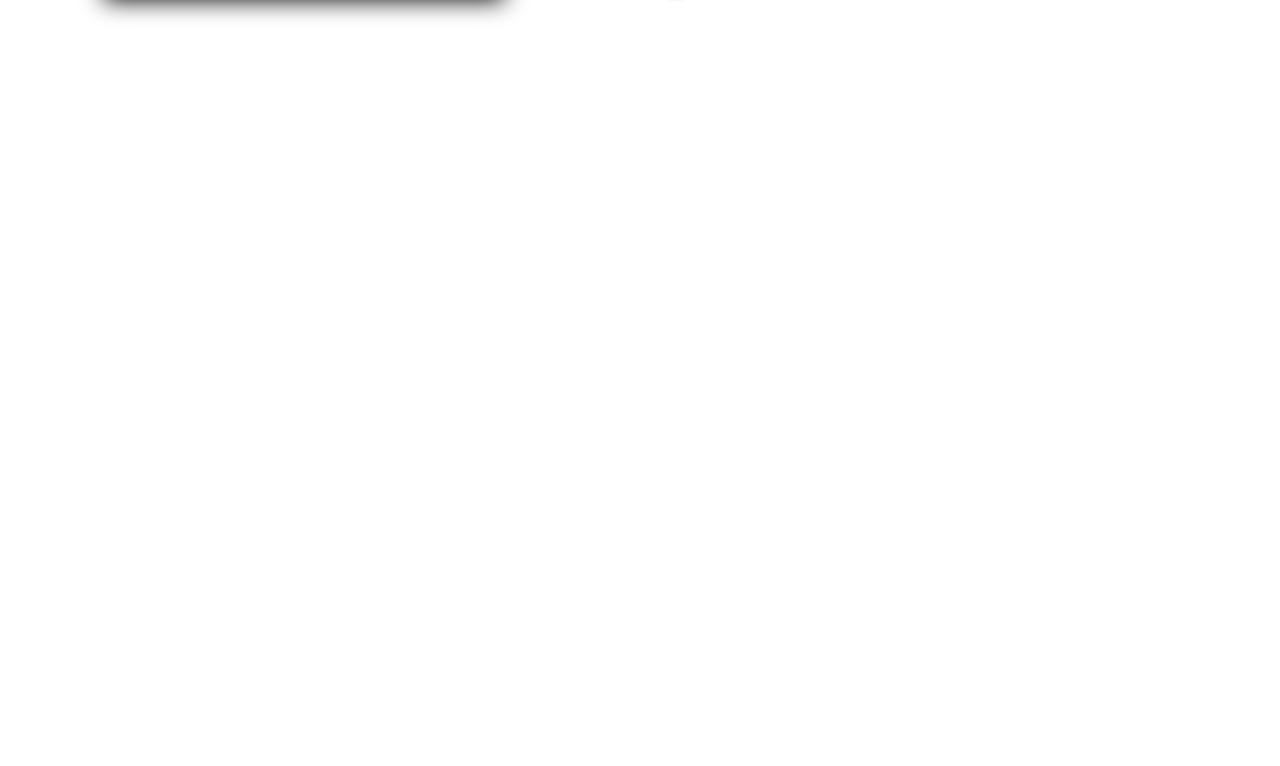
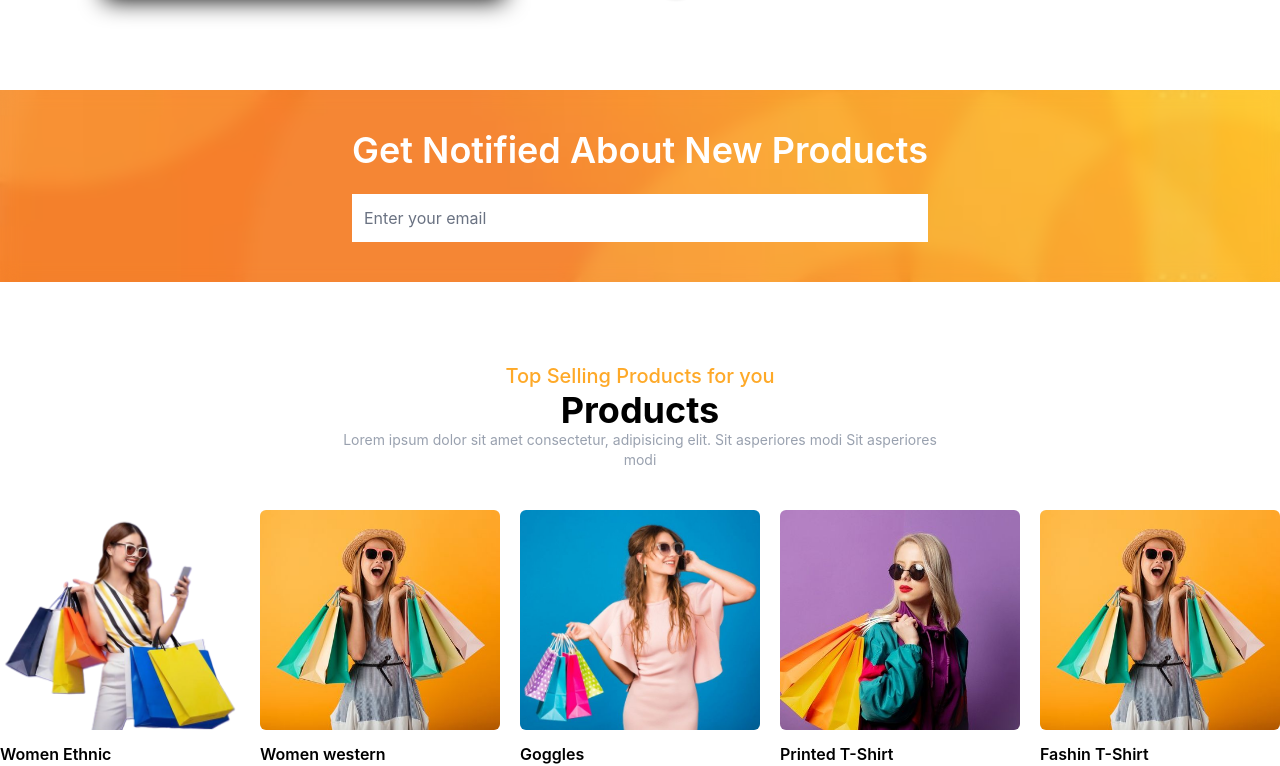
Before and after one commit to tamimhasan13/shospy, a React (Vite) app: page / in a window 1280 px wide. Shown: the part 2258-3024 px from the top of the page. Before the commit the page ends 2348 px from the top, so only its background shows below. Built offline with nearby package versions, Linux system fonts and the light colour scheme.

Commit message:
subscribe added

```diff
--- a/src/App.jsx
+++ b/src/App.jsx
@@ -7,6 +7,7 @@
 import "aos/dist/aos.css";
 import TopProducts from './Components/TopPfoducts.jsx/TopProducts';
 import Banner from './Components/Banner/Banner';
+import Subscribe from './Components/Subscribe/Subscribe';
 function App() {
  useEffect(() => {
    AOS.init({
@@ -25,6 +26,8 @@
      <Products></Products>
      <TopProducts></TopProducts>
      <Banner></Banner>
+     <Subscribe></Subscribe>
+     <Products></Products>
     </>
   )
 }
--- /dev/null
+++ b/src/Components/Subscribe/Subscribe.jsx
@@ -0,0 +1,37 @@
+
+import Banner from "../../assets/website/orange-pattern.jpg";
+
+const BannerImg = {
+  backgroundImage: `url(${Banner})`,
+  backgroundPosition: "center",
+  backgroundRepeat: "no-repeat",
+  backgroundSize: "cover",
+  height: "100%",
+  width: "100%",
+};
+
+const Subscribe = () => {
+  return (
+    <div
+      data-aos="zoom-in"
+      className="mb-20 bg-gray-100 dark:bg-gray-800 text-white "
+      style={BannerImg}
+    >
+      <div className="container mx-auto backdrop-blur-sm py-10">
+        <div className="space-y-6 max-w-xl mx-auto">
+          <h1 className="text-2xl text-center! sm:text-left sm:text-4xl font-semibold">
+            Get Notified About New Products
+          </h1>
+          <input
+            data-aos="fade-up"
+            type="text"
+            placeholder="Enter your email"
+            className="w-full p-3 bg-white text-black  placeholder:text-gray-500"
+          />
+        </div>
+      </div>
+    </div>
+  );
+};
+
+export default Subscribe;
```
